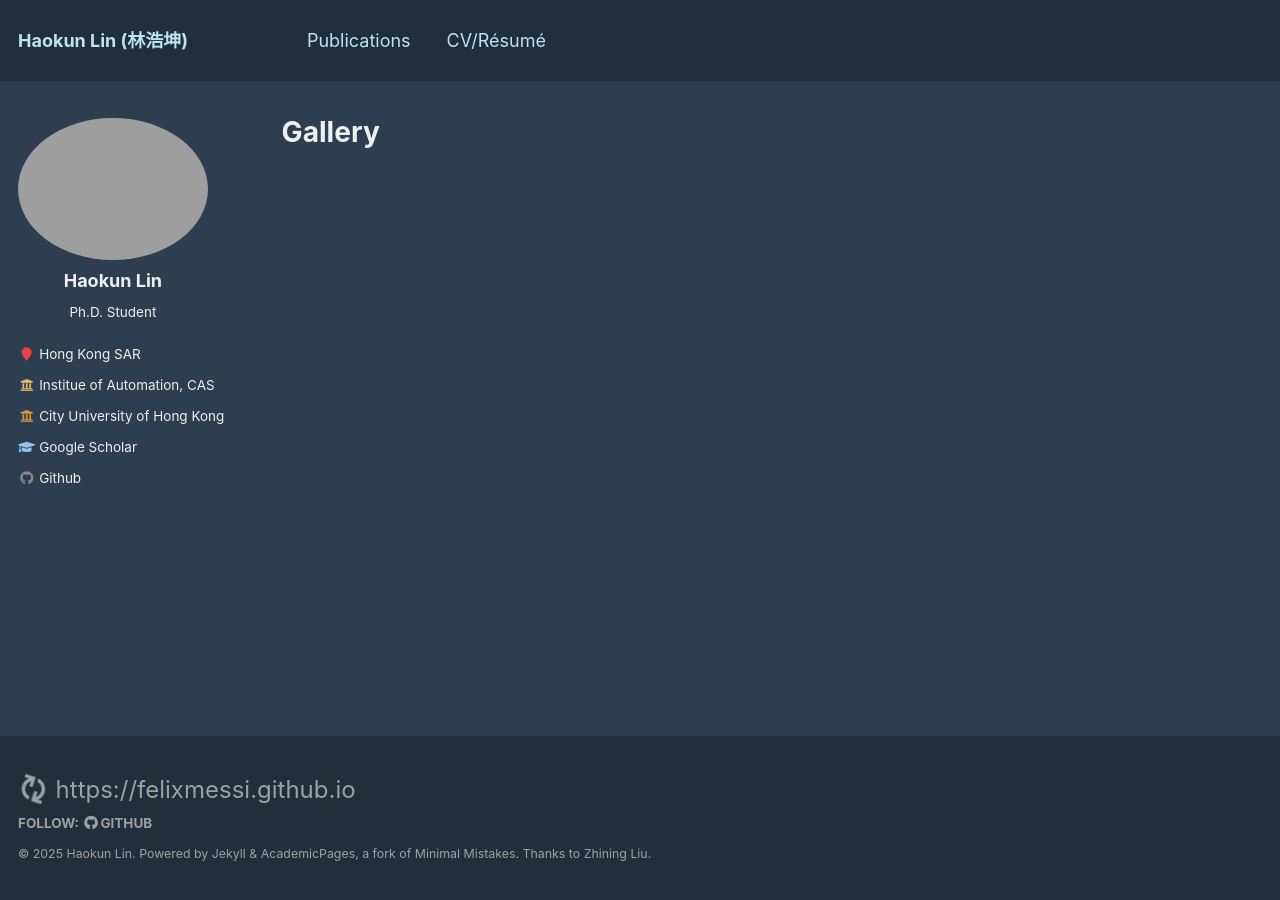
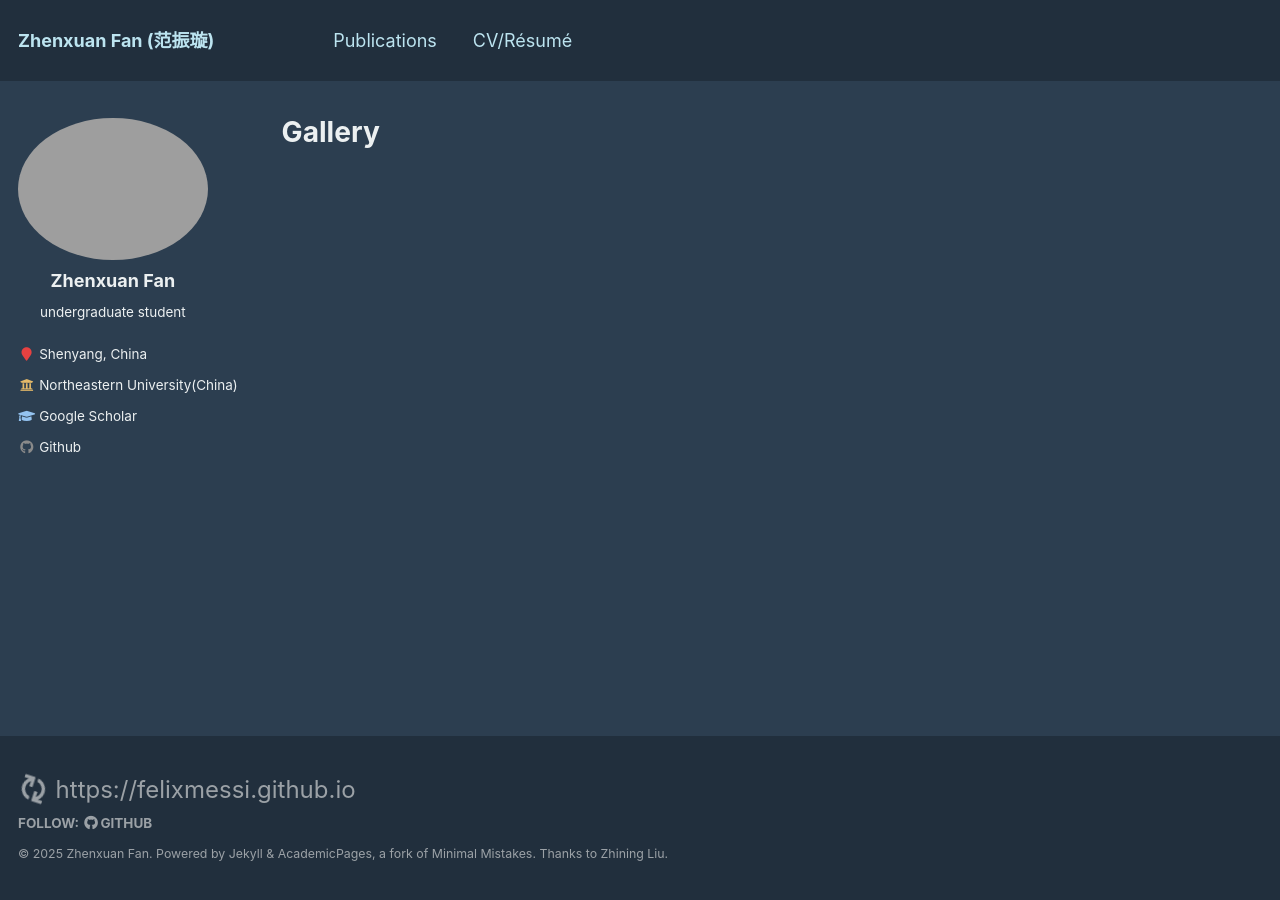
Before and after one commit to fanzhenxuan/fanzhenxuan.github.io, a Jekyll site: the page built from _pages/gallery.md, in a window 1280 px wide. Built offline with Jekyll 4.4.1, drawn with Linux system fonts in a browser that asks for light colours.

Commit message:
Update _config.yml

```diff
--- a/_config.yml
+++ b/_config.yml
@@ -7,9 +7,9 @@
 
 # Site Settings
 locale                   : "en-US"
-title                    : "Haokun Lin (林浩坤)"
+title                    : "Zhenxuan Fan (范振璇)"
 title_separator          : "-"
-name                     : &name "Haokun Lin"
+name                     : &name "Zhenxuan Fan"
 description              : &description "Welcome to my homepage!"
 url                      : "https://felixmessi.github.io" # the base hostname & protocol for your site e.g. "https://mmistakes.github.io"
 baseurl                  : "" # the subpath of your site, e.g. "/blog"
@@ -80,19 +80,19 @@ analytics:
 
 # Site Author
 author:
-  name             : "Haokun Lin"
+  name             : "Zhenxuan Fan"
   avatar           : "https://felixmessi.github.io/images/haokunlin.png"
-  bio              : "Ph.D. Student"
-  location         : "Hong Kong SAR"
-  employer         : "Institue of Automation, CAS"
-  employer_site    : "https://english.ia.cas.cn/"
-  employer2         : "City University of Hong Kong"
-  employer2_site    : "https://www.cityu.edu.hk/"
+  bio              : "undergraduate student"
+  location         : "Shenyang, China"
+  employer         : "Northeastern University(China)"
+  employer_site    : "https://www.neu.edu.cn/"
+  employer2         :
+  employer2_site    :
   cv               :
   zhihu            :
   pubmed           :
   googlescholar    : "https://scholar.google.com/citations?user=7DnpUlIAAAAJ"
-  email            : haokun.lin@cripac.ia.ac.cn
+  email            : fzx0228@gmail.com
   researchgate     :
   uri              : "https://felixmessi.github.io"
   bitbucket        :
@@ -101,7 +101,7 @@ author:
   flickr           :
   facebook         :
   foursquare       :
-  github           : "FelixMessi"
+  github           : "FFFFFzx"
   google_plus      :
   keybase          :
   instagram        :
```
